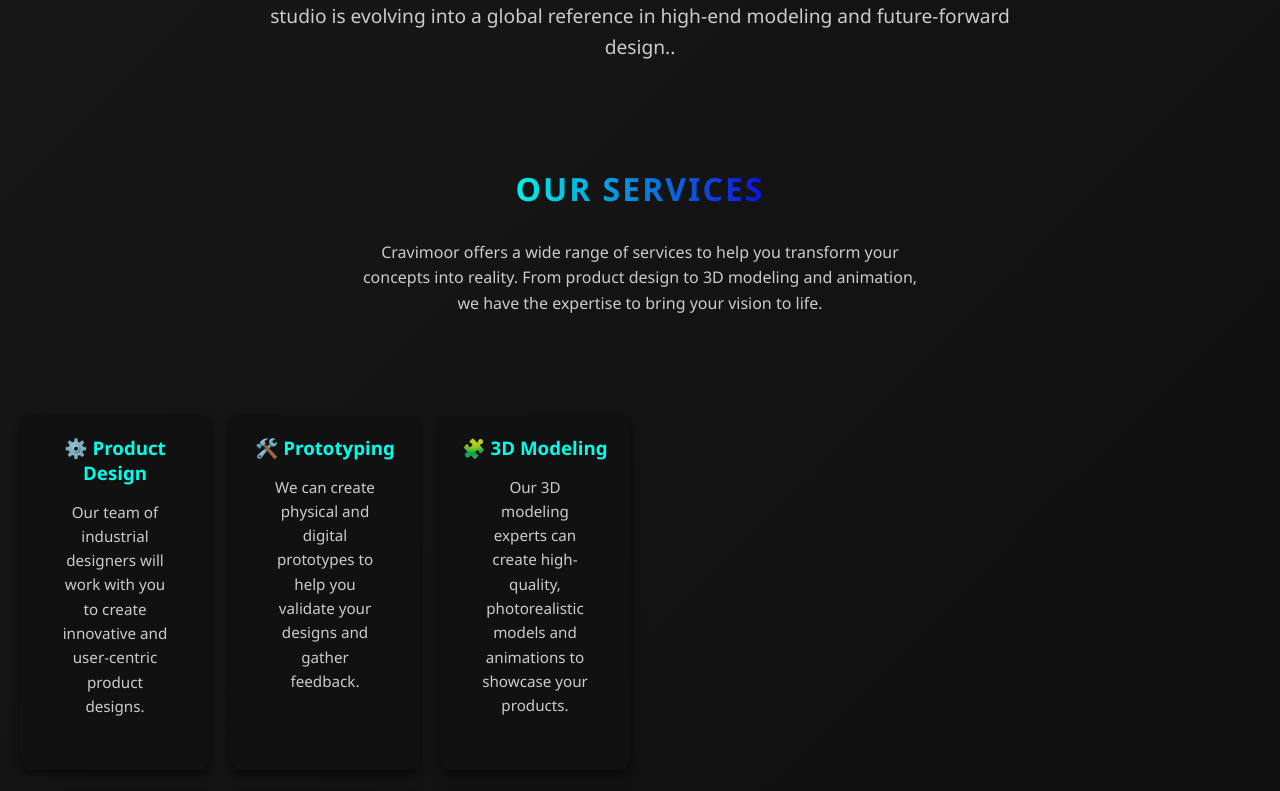
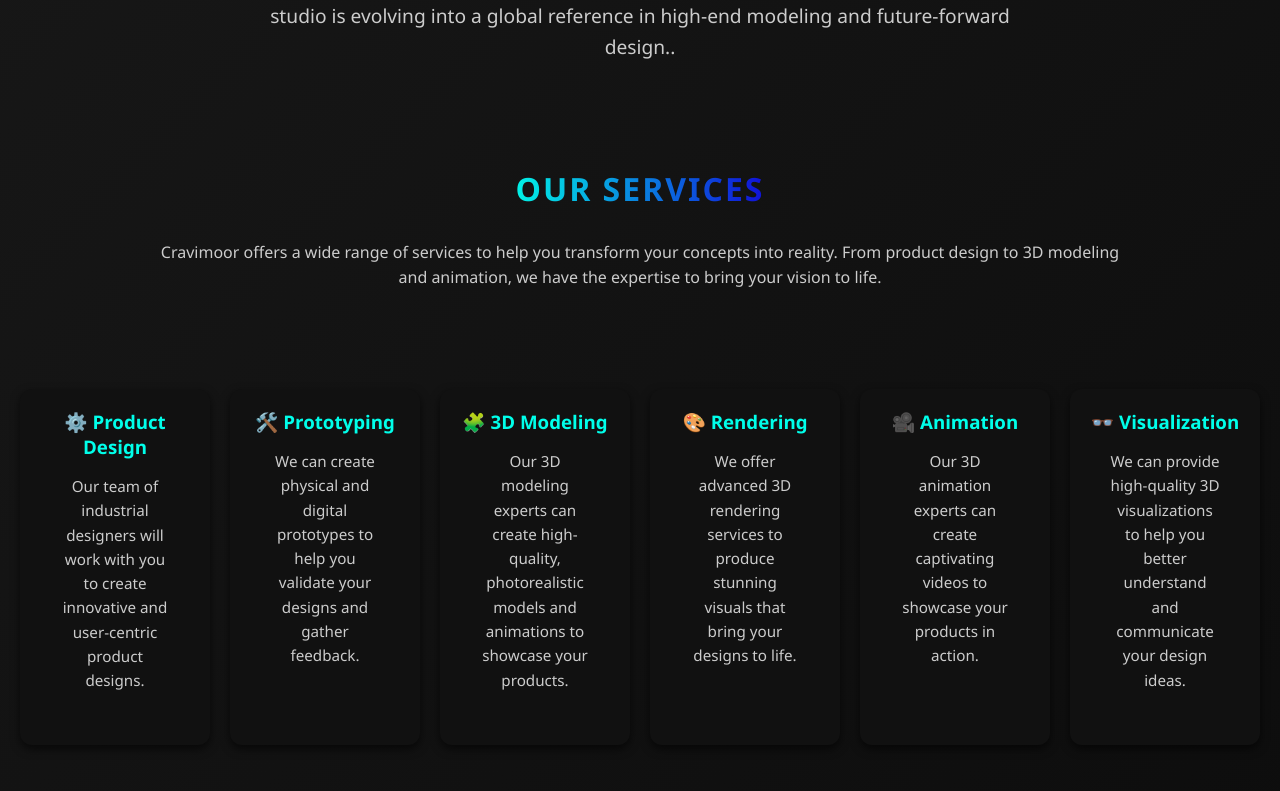
Before and after one commit to Walidghidhaoui/CRAVIMOOR, a React (Create React App) app: page / in a window 1280 px wide. Shown: the part 5369-6160 px from the top of the page. Built offline with nearby package versions, Linux system fonts and the light colour scheme.

Commit message:
Mise à jour globale

```diff
--- a/src/App.css
+++ b/src/App.css
@@ -633,7 +633,7 @@ header {
 /* === SERVICES SECTION === */
 .our-services {
   display: grid;
-  grid-template-columns: repeat(auto-fit, minmax(500px, 1fr));
+  grid-template-columns: repeat(auto-fit, minmax(800px, 1fr));
   gap: 20px;
   padding: 40px 20px;
   justify-items: center;
@@ -649,7 +649,7 @@ header {
 
 .our-services > p {
   grid-column: 1 / -1;
-  max-width: 600px;
+  max-width: 1000px;
   text-align: center;
   margin: 0 auto 30px;
 }
```
